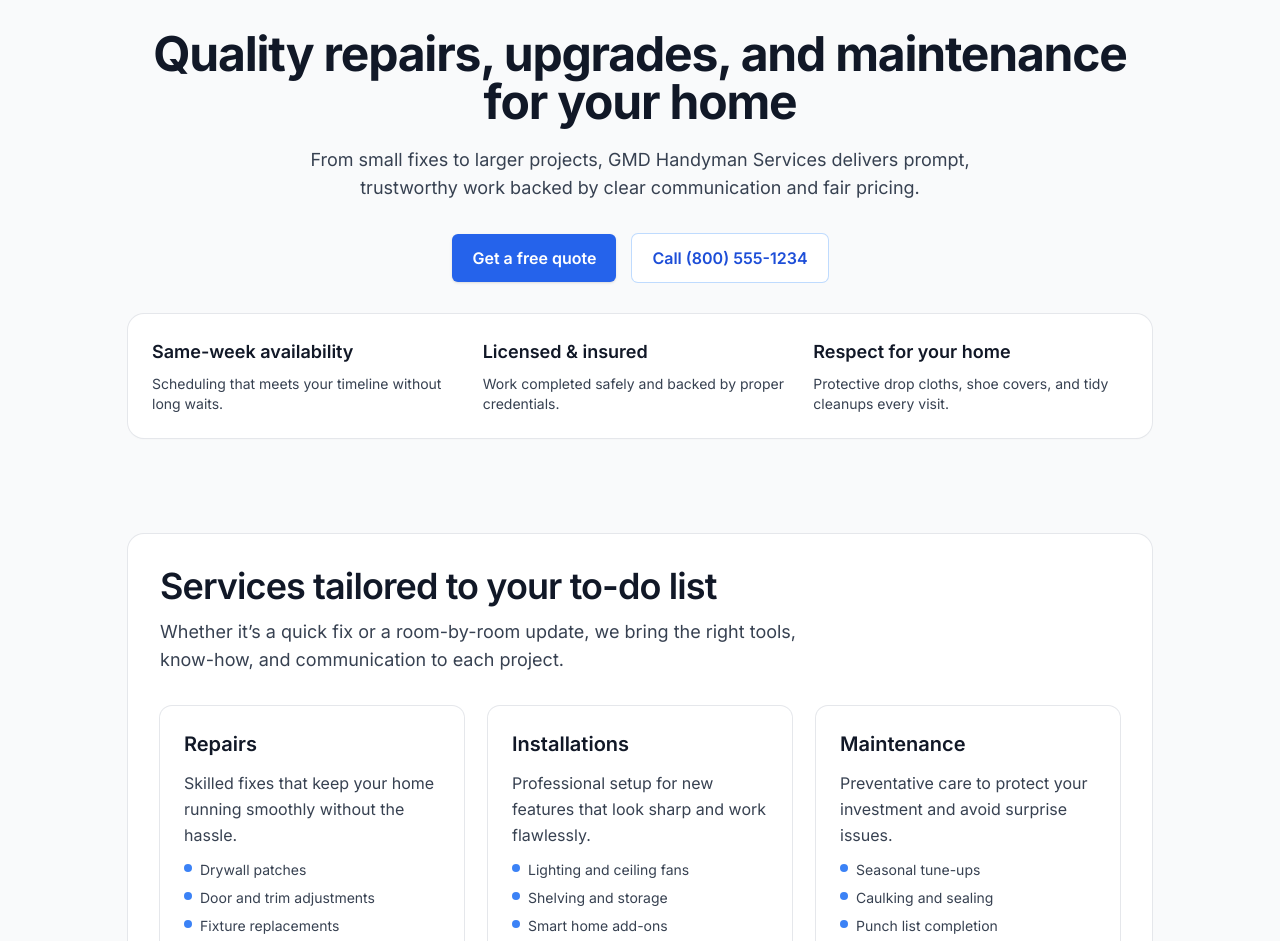
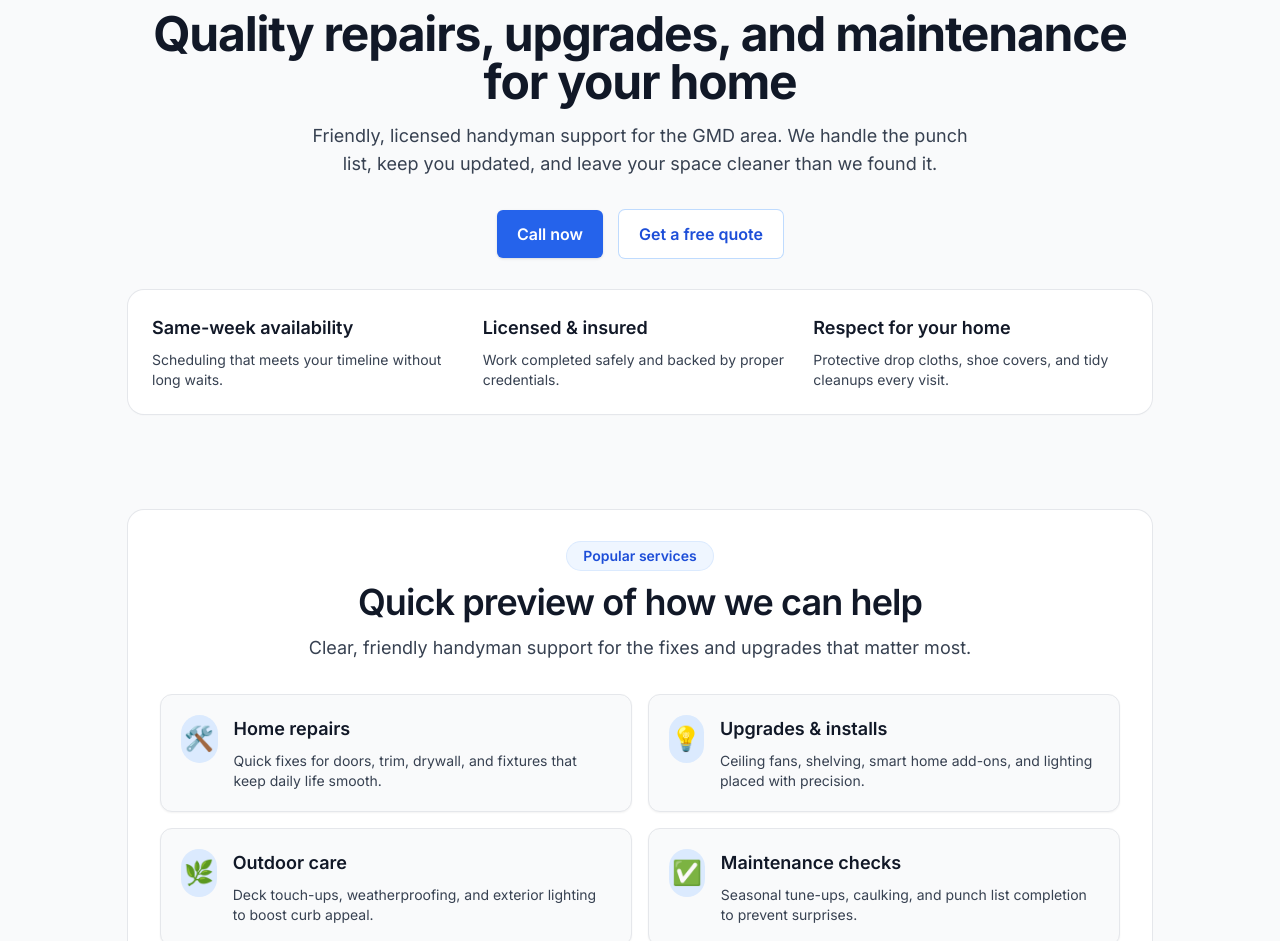
Before and after one commit to scalewithdylanb-byte/gmd-handyman-website, a Next.js app: page / in a window 1280 px wide. Shown: the part 151-1092 px from the top of the page. Built offline with nearby package versions, Linux system fonts and the light colour scheme.

Commit message:
Add hero CTA and testimonials sections

```diff
--- a/app/page.tsx
+++ b/app/page.tsx
@@ -1,6 +1,21 @@
 import { Button } from "@/components/Button";
 import { Card } from "@/components/Card";
 import { Section } from "@/components/Section";
+
+const heroHighlights = [
+  {
+    title: "Same-week availability",
+    description: "Scheduling that meets your timeline without long waits.",
+  },
+  {
+    title: "Licensed & insured",
+    description: "Work completed safely and backed by proper credentials.",
+  },
+  {
+    title: "Respect for your home",
+    description: "Protective drop cloths, shoe covers, and tidy cleanups every visit.",
+  },
+];
 
 const services = [
   {
@@ -41,6 +56,29 @@ const values = [
   },
 ];
 
+const serviceHighlights = [
+  {
+    title: "Home repairs",
+    description: "Quick fixes for doors, trim, drywall, and fixtures that keep daily life smooth.",
+    icon: "🛠️",
+  },
+  {
+    title: "Upgrades & installs",
+    description: "Ceiling fans, shelving, smart home add-ons, and lighting placed with precision.",
+    icon: "💡",
+  },
+  {
+    title: "Outdoor care",
+    description: "Deck touch-ups, weatherproofing, and exterior lighting to boost curb appeal.",
+    icon: "🌿",
+  },
+  {
+    title: "Maintenance checks",
+    description: "Seasonal tune-ups, caulking, and punch list completion to prevent surprises.",
+    icon: "✅",
+  },
+];
+
 const gallery = [
   {
     title: "Kitchen refresh",
@@ -64,51 +102,90 @@ const gallery = [
   },
 ];
 
+const testimonials = [
+  {
+    quote:
+      "Showed up on time, walked me through the plan, and left everything spotless. Best experience I’ve had with a handyman.",
+    name: "Maria L.",
+    role: "Homeowner in GMD",
+  },
+  {
+    quote:
+      "Clear pricing, fast scheduling, and thoughtful craftsmanship. My projects finally feel under control.",
+    name: "James P.",
+    role: "Repeat client",
+  },
+  {
+    quote:
+      "From small fixes to a full room refresh, the communication and quality were consistent every step of the way.",
+    name: "Danielle R.",
+    role: "Investment property owner",
+  },
+];
+
 export default function Home() {
   return (
     <main>
-      <Section id="home" className="items-center text-center">
-        <span className="inline-flex items-center rounded-full bg-primary-50 px-4 py-1 text-sm font-semibold text-primary-700 ring-1 ring-primary-100">
+      <Section id="home" className="items-center text-center gap-10">
+        <div className="space-y-3">
+          <span className="inline-flex items-center gap-2 rounded-full bg-primary-50 px-4 py-1 text-sm font-semibold text-primary-700 ring-1 ring-primary-100">
             Reliable handyman services in the GMD area
+            <span className="h-2 w-2 rounded-full bg-primary-500" />
+            <span>Locally owned & responsive</span>
           </span>
 
-        <div className="space-y-5">
+          <div className="space-y-4">
             <h1 className="text-4xl font-bold tracking-tight text-neutral-900 sm:text-5xl">
               Quality repairs, upgrades, and maintenance for your home
             </h1>
             <p className="mx-auto max-w-2xl text-lg text-neutral-700">
-            From small fixes to larger projects, GMD Handyman Services delivers prompt,
-            trustworthy work backed by clear communication and fair pricing.
+              Friendly, licensed handyman support for the GMD area. We handle the punch
+              list, keep you updated, and leave your space cleaner than we found it.
             </p>
+          </div>
         </div>
 
         <div className="flex flex-wrap items-center justify-center gap-4">
-          <Button href="mailto:hello@gmdhandyman.com" size="lg">
+          <Button href="tel:+18005551234" size="lg">
+            Call now
+          </Button>
+          <Button href="mailto:hello@gmdhandyman.com" variant="secondary" size="lg">
             Get a free quote
-          </Button>
-          <Button href="tel:+18005551234" variant="secondary" size="lg">
-            Call (800) 555-1234
           </Button>
         </div>
 
         <div className="grid w-full gap-4 rounded-2xl bg-white p-6 shadow-sm ring-1 ring-neutral-200 sm:grid-cols-3">
-          {[
-            {
-              title: "Same-week availability",
-              description: "Scheduling that meets your timeline without long waits.",
-            },
-            {
-              title: "Licensed & insured",
-              description: "Work completed safely and backed by proper credentials.",
-            },
-            {
-              title: "Respect for your home",
-              description: "Protective drop cloths, shoe covers, and tidy cleanups every visit.",
-            },
-          ].map((item) => (
+          {heroHighlights.map((item) => (
             <div key={item.title} className="space-y-2 text-left">
               <h2 className="text-lg font-semibold text-neutral-900">{item.title}</h2>
               <p className="text-sm text-neutral-700">{item.description}</p>
+            </div>
+          ))}
+        </div>
+      </Section>
+
+      <Section
+        surface
+        align="center"
+        eyebrow="Popular services"
+        title="Quick preview of how we can help"
+        description="Clear, friendly handyman support for the fixes and upgrades that matter most."
+      >
+        <div className="grid gap-4 md:grid-cols-2">
+          {serviceHighlights.map((service) => (
+            <div
+              key={service.title}
+              className="flex h-full gap-4 rounded-xl border border-neutral-200 bg-neutral-50 p-5 text-left shadow-sm"
+            >
+              <div className="flex h-12 w-12 items-center justify-center rounded-full bg-primary-100 text-2xl">
+                <span role="img" aria-label={service.title}>
+                  {service.icon}
+                </span>
+              </div>
+              <div className="space-y-2">
+                <h3 className="text-lg font-semibold text-neutral-900">{service.title}</h3>
+                <p className="text-sm text-neutral-700">{service.description}</p>
+              </div>
             </div>
           ))}
         </div>
@@ -166,6 +243,44 @@ export default function Home() {
       </Section>
 
       <Section
+        id="testimonials"
+        align="center"
+        title="Trusted by GMD homeowners"
+        description="Neighbors count on us for responsive communication, fair pricing, and workmanship that lasts."
+      >
+        <div className="flex flex-wrap items-center justify-center gap-3 text-primary-600">
+          {Array.from({ length: 5 }).map((_, index) => (
+            <span key={index} className="text-xl">
+              ★
+            </span>
+          ))}
+          <span className="text-sm font-semibold text-neutral-700">
+            5.0 average from local clients
+          </span>
+        </div>
+
+        <div className="grid gap-6 md:grid-cols-3">
+          {testimonials.map((testimonial) => (
+            <div
+              key={testimonial.name}
+              className="flex h-full flex-col gap-4 rounded-2xl bg-white p-6 shadow-sm ring-1 ring-neutral-200"
+            >
+              <p className="text-lg font-medium text-neutral-900">“{testimonial.quote}”</p>
+              <div className="flex flex-col gap-1">
+                <span className="text-sm font-semibold text-neutral-900">
+                  {testimonial.name}
+                </span>
+                <span className="text-sm text-neutral-600">{testimonial.role}</span>
+              </div>
+              <div className="mt-auto inline-flex items-center gap-2 self-start rounded-full bg-primary-50 px-3 py-1 text-xs font-semibold text-primary-700 ring-1 ring-primary-100">
+                Verified local client
+              </div>
+            </div>
+          ))}
+        </div>
+      </Section>
+
+      <Section
         id="contact"
         surface
         align="center"
```
Lines whose indentation alone changed are shown as unchanged.
